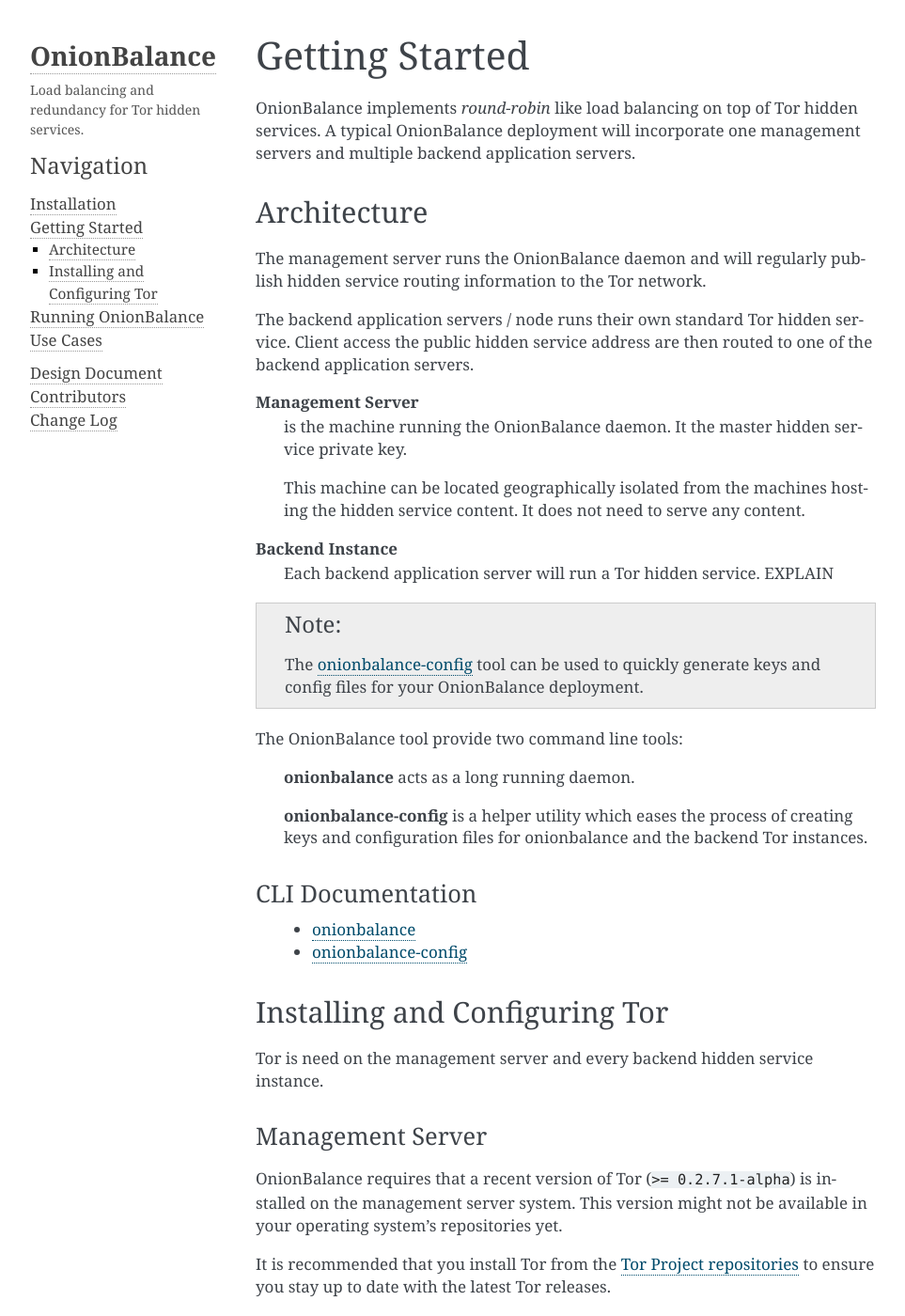
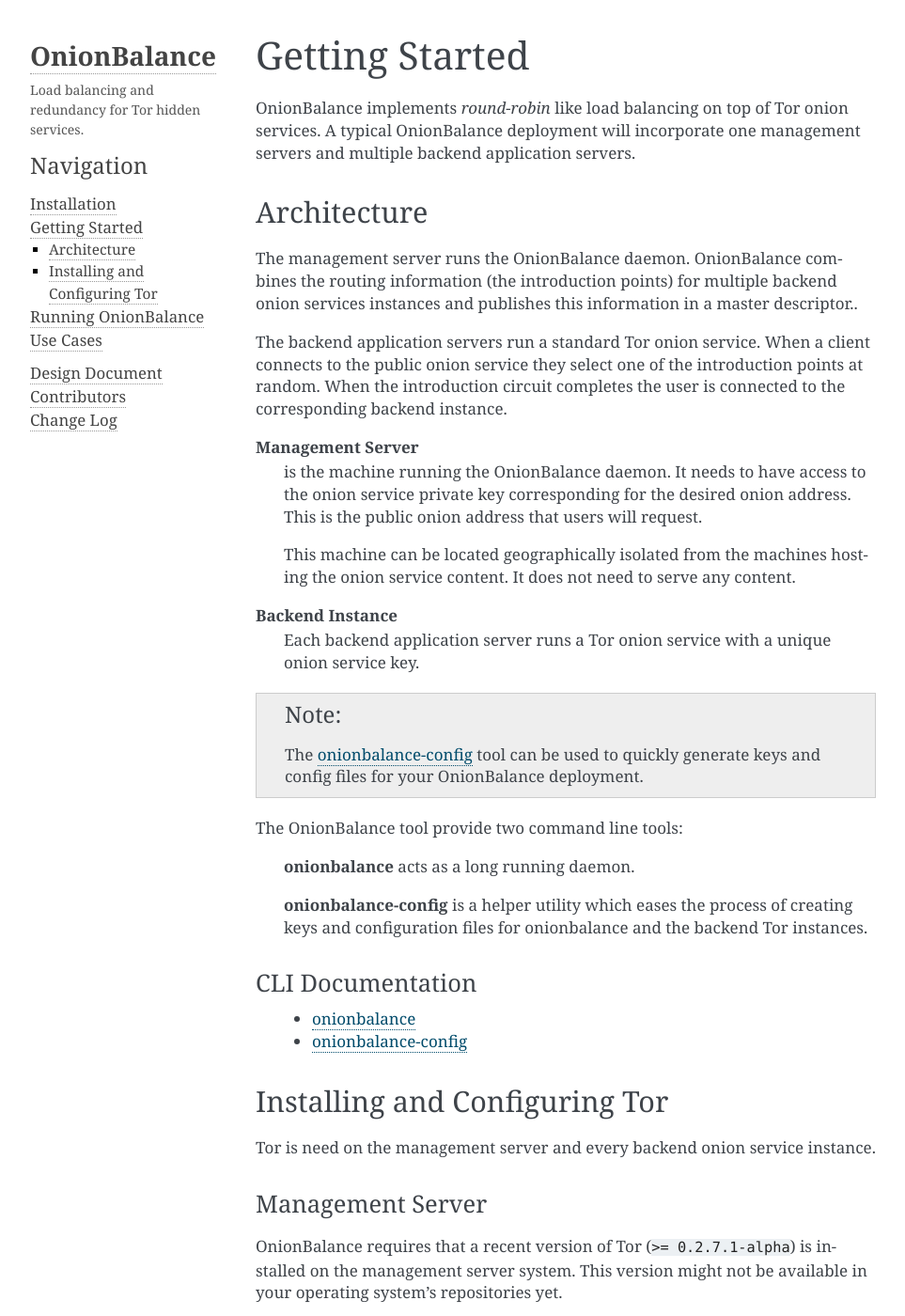
Before and after one commit to DonnchaC/onionbalance, a Sphinx documentation site: the page built from docs/getting-started.rst, in a window 1280 px wide and 1400 px high. Shown: the whole window at 94% size, without its empty margins (148-1111 px from the left). Built offline with Sphinx 7.4.7, drawn with Linux system fonts in a browser that asks for light colours.

Commit message:
Clarify documentation and make naming more consistant

```diff
--- a/docs/getting-started.rst
+++ b/docs/getting-started.rst
@@ -4,28 +4,25 @@
 ===============
 
 OnionBalance implements `round-robin` like load balancing on top of Tor
-hidden services. A typical OnionBalance deployment will incorporate one management
+onion services. A typical OnionBalance deployment will incorporate one management
 servers and multiple backend application servers.
 
 Architecture
 ------------
 
-The management server runs the OnionBalance daemon and will regularly publish
-hidden service routing information to the Tor network.
+The management server runs the OnionBalance daemon. OnionBalance combines the routing information (the introduction points) for multiple backend onion services instances and publishes this information in a master descriptor..
 
-The backend application servers / node runs their own standard Tor
-hidden service. Client access the public hidden service address are then
-routed to one of the backend application servers.
+The backend application servers run a standard Tor onion service. When a client connects to the public onion service they select one of the introduction points at random. When the introduction circuit completes the user is connected to the corresponding backend instance.
 
 **Management Server**
-  is the machine running the OnionBalance daemon. It the master hidden
-  service private key.
+  is the machine running the OnionBalance daemon. It needs to have access to the onion
+  service private key corresponding for the desired onion address. This is the public onion address that users will request.
 
   This machine can be located geographically isolated from the machines
-  hosting the hidden service content. It does not need to serve any content.
+  hosting the onion service content. It does not need to serve any content.
 
 **Backend Instance**
-  Each backend application server will run a Tor hidden service. EXPLAIN
+  Each backend application server runs a Tor onion service with a unique onion service key.
 
 .. note::
     The :ref:`onionbalance-config <onionbalance_config>` tool can be used to
@@ -53,7 +50,7 @@
 Installing and Configuring Tor
 ------------------------------
 
-Tor is need on the management server and every backend hidden service
+Tor is need on the management server and every backend onion service
 instance.
 
 Management Server
--- a/docs/index.rst
+++ b/docs/index.rst
@@ -31,7 +31,7 @@
 User Guide
 ==========
 
-Onionbalance consists of a long-running daemon and a command-line
+OnionBalance consists of a long-running daemon and a command-line
 configuration tool. Please see the :ref:`getting_started` page for usage
 instructions.
 
```
